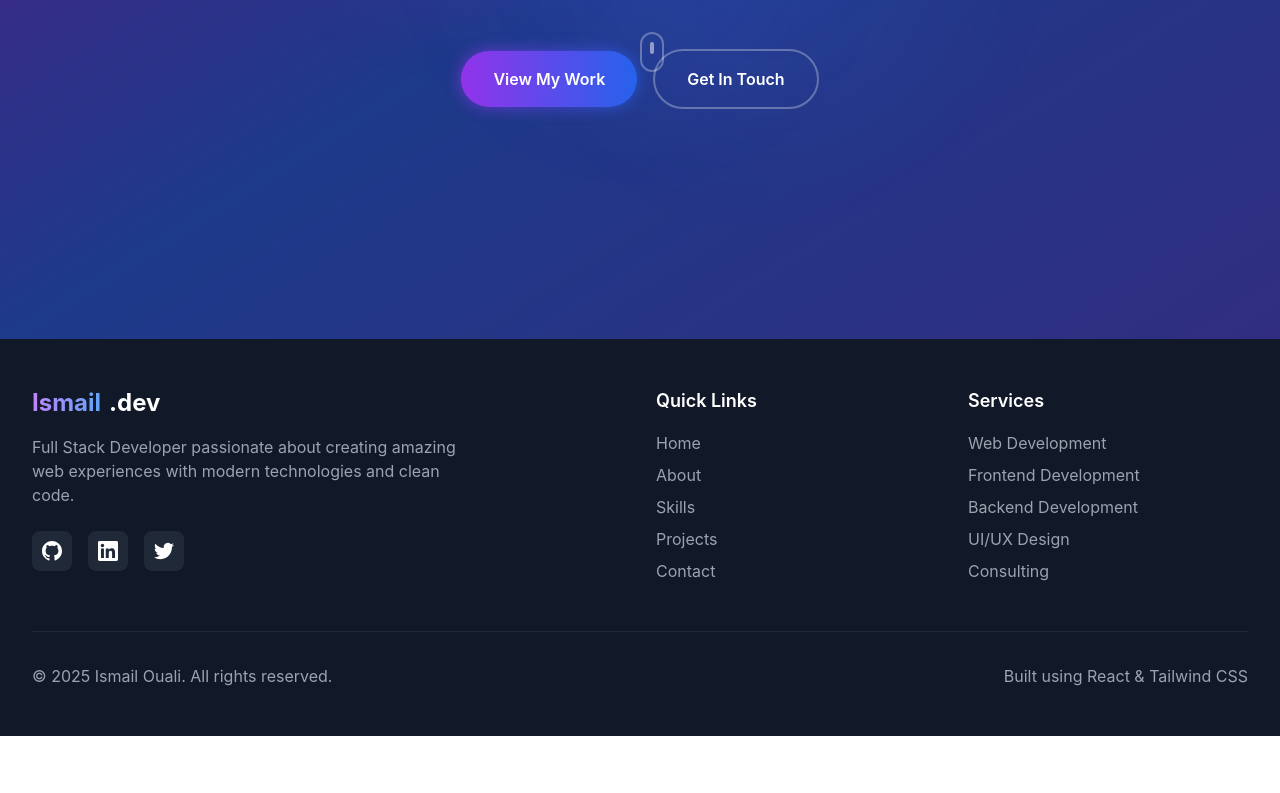
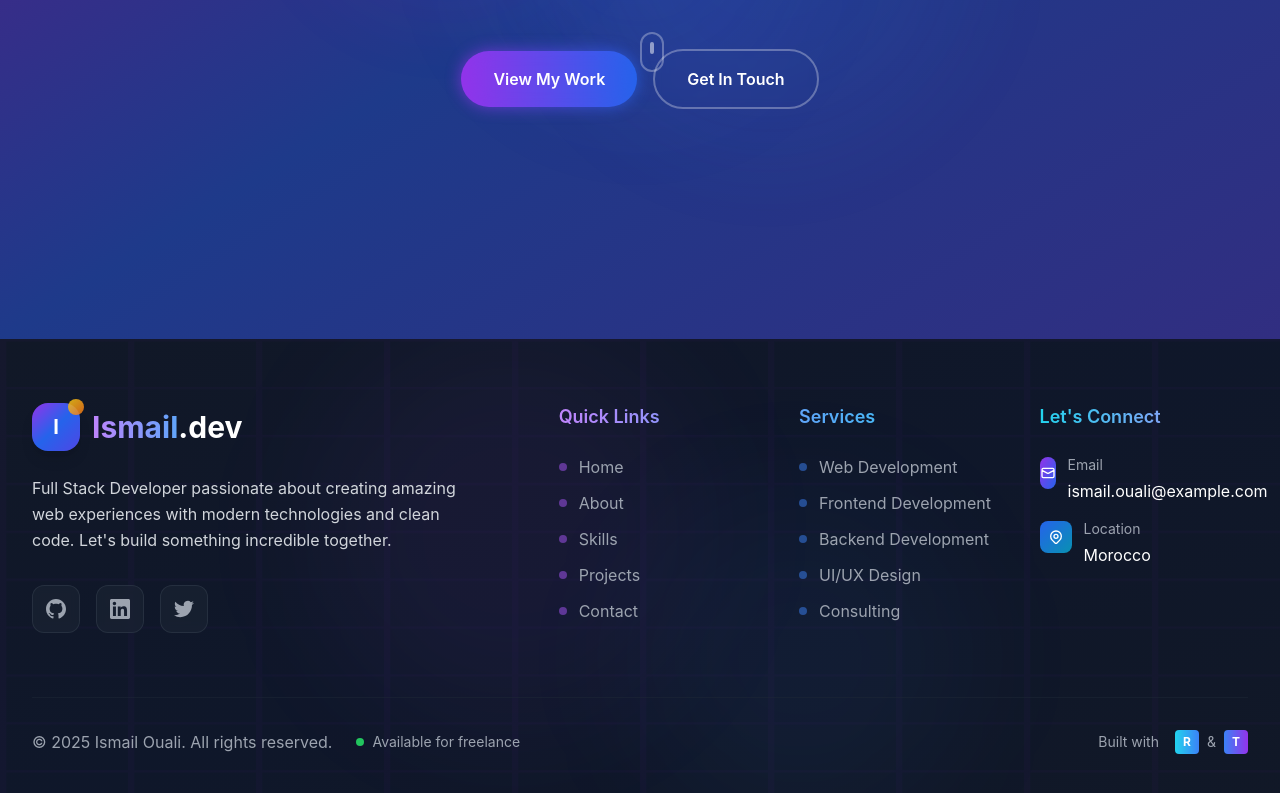
Before and after one commit to IsmailOuali/My-Port, a React (Vite) app: page / in a window 1280 px wide. Shown: the part 461-1254 px from the top of the page. Before the commit the page ends 1197 px from the top, so only its background shows below. Built offline with nearby package versions, Linux system fonts and the light colour scheme.

Commit message:
Update the ContactSection

```diff
--- a/src/assets/components/Footer.tsx
+++ b/src/assets/components/Footer.tsx
@@ -2,84 +2,201 @@ const Footer = () => {
   const currentYear = new Date().getFullYear();
 
   return (
-    <footer className="bg-gray-900 text-white py-12">
+    <footer className="relative bg-gradient-to-br from-gray-900 via-slate-900 to-gray-900 text-white overflow-hidden">
+      {/* Background Elements */}
+      <div className="absolute inset-0">
+        <div className="absolute top-0 left-1/4 w-96 h-96 bg-purple-500/5 rounded-full blur-3xl"></div>
+        <div className="absolute bottom-0 right-1/4 w-80 h-80 bg-blue-500/5 rounded-full blur-3xl"></div>
+      </div>
+
+      {/* Grid Pattern */}
+      <div className="absolute inset-0 opacity-10">
+        <svg className="w-full h-full" viewBox="0 0 100 100" preserveAspectRatio="none">
+          <defs>
+            <pattern id="footer-grid" width="10" height="10" patternUnits="userSpaceOnUse">
+              <path d="M 10 0 L 0 0 0 10" fill="none" stroke="rgba(147, 51, 234, 0.3)" strokeWidth="1"/>
+            </pattern>
+          </defs>
+          <rect width="100" height="100" fill="url(#footer-grid)" />
+        </svg>
+      </div>
+
+      <div className="relative py-16">
         <div className="max-w-7xl mx-auto px-4 sm:px-6 lg:px-8">
-        <div className="grid md:grid-cols-4 gap-8">
-          <div className="md:col-span-2">
-            <div className="flex items-center space-x-2 mb-4">
-              <span className="text-2xl font-bold bg-gradient-to-r from-purple-400 to-blue-400 bg-clip-text text-transparent">
+          <div className="grid lg:grid-cols-12 gap-12">
+            {/* Brand Section */}
+            <div className="lg:col-span-5">
+              <div className="animate-fade-in-up">
+                <div className="flex items-center space-x-3 mb-6">
+                  <div className="relative">
+                    <div className="w-12 h-12 bg-gradient-to-br from-purple-600 via-blue-600 to-indigo-600 rounded-2xl flex items-center justify-center shadow-lg">
+                      <span className="text-white font-bold text-xl">I</span>
+                    </div>
+                    <div className="absolute -top-1 -right-1 w-4 h-4 bg-gradient-to-br from-yellow-400 to-orange-500 rounded-full animate-pulse"></div>
+                  </div>
+                  <div>
+                    <span className="text-3xl font-bold bg-gradient-to-r from-purple-400 to-blue-400 bg-clip-text text-transparent">
                       Ismail
                     </span>
-              <span className="text-2xl font-bold text-white">.dev</span>
+                    <span className="text-3xl font-bold text-white">.dev</span>
                   </div>
-            <p className="text-gray-400 mb-6 max-w-md">
+                </div>
+
+                <p className="text-gray-300 mb-8 max-w-md leading-relaxed">
                   Full Stack Developer passionate about creating amazing web experiences
-              with modern technologies and clean code.
+                  with modern technologies and clean code. Let's build something incredible together.
                 </p>
+
+                {/* Enhanced Social Links */}
                 <div className="flex space-x-4">
-              <a
-                href="https://github.com/IsmailOuali"
-                target="_blank"
-                rel="noopener noreferrer"
-                className="w-10 h-10 bg-gray-800 hover:bg-gradient-to-r hover:from-purple-600 hover:to-blue-600 rounded-lg flex items-center justify-center transition-all duration-300"
-              >
+                  {[
+                    {
+                      href: "https://github.com/IsmailOuali",
+                      icon: (
                         <svg className="w-5 h-5" fill="currentColor" viewBox="0 0 24 24">
                           <path d="M12 0c-6.626 0-12 5.373-12 12 0 5.302 3.438 9.8 8.207 11.387.599.111.793-.261.793-.577v-2.234c-3.338.726-4.033-1.416-4.033-1.416-.546-1.387-1.333-1.756-1.333-1.756-1.089-.745.083-.729.083-.729 1.205.084 1.839 1.237 1.839 1.237 1.07 1.834 2.807 1.304 3.492.997.107-.775.418-1.305.762-1.604-2.665-.305-5.467-1.334-5.467-5.931 0-1.311.469-2.381 1.236-3.221-.124-.303-.535-1.524.117-3.176 0 0 1.008-.322 3.301 1.23.957-.266 1.983-.399 3.003-.404 1.02.005 2.047.138 3.006.404 2.291-1.552 3.297-1.23 3.297-1.23.653 1.653.242 2.874.118 3.176.77.84 1.235 1.911 1.235 3.221 0 4.609-2.807 5.624-5.479 5.921.43.372.823 1.102.823 2.222v3.293c0 .319.192.694.801.576 4.765-1.589 8.199-6.086 8.199-11.386 0-6.627-5.373-12-12-12z"/>
                         </svg>
-              </a>
-              <a
-                href="https://www.linkedin.com/in/ismail-ouali"
-                target="_blank"
-                rel="noopener noreferrer"
-                className="w-10 h-10 bg-gray-800 hover:bg-gradient-to-r hover:from-purple-600 hover:to-blue-600 rounded-lg flex items-center justify-center transition-all duration-300"
-              >
+                      ),
+                      gradient: "from-gray-600 to-gray-800",
+                      hoverColor: "hover:text-gray-300"
+                    },
+                    {
+                      href: "https://www.linkedin.com/in/ismail-ouali",
+                      icon: (
                         <svg className="w-5 h-5" fill="currentColor" viewBox="0 0 24 24">
                           <path d="M20.447 20.452h-3.554v-5.569c0-1.328-.027-3.037-1.852-3.037-1.853 0-2.136 1.445-2.136 2.939v5.667H9.351V9h3.414v1.561h.046c.477-.9 1.637-1.85 3.37-1.85 3.601 0 4.267 2.37 4.267 5.455v6.286zM5.337 7.433c-1.144 0-2.063-.926-2.063-2.065 0-1.138.92-2.063 2.063-2.063 1.14 0 2.064.925 2.064 2.063 0 1.139-.925 2.065-2.064 2.065zm1.782 13.019H3.555V9h3.564v11.452zM22.225 0H1.771C.792 0 0 .774 0 1.729v20.542C0 23.227.792 24 1.771 24h20.451C23.2 24 24 23.227 24 22.271V1.729C24 .774 23.2 0 22.222 0h.003z"/>
                         </svg>
-              </a>
-              <a
-                href="https://twitter.com/ismailouali"
-                target="_blank"
-                rel="noopener noreferrer"
-                className="w-10 h-10 bg-gray-800 hover:bg-gradient-to-r hover:from-purple-600 hover:to-blue-600 rounded-lg flex items-center justify-center transition-all duration-300"
-              >
+                      ),
+                      gradient: "from-blue-600 to-blue-800",
+                      hoverColor: "hover:text-blue-300"
+                    },
+                    {
+                      href: "https://twitter.com/ismailouali",
+                      icon: (
                         <svg className="w-5 h-5" fill="currentColor" viewBox="0 0 24 24">
                           <path d="M23.953 4.57a10 10 0 01-2.825.775 4.958 4.958 0 002.163-2.723c-.951.555-2.005.959-3.127 1.184a4.92 4.92 0 00-8.384 4.482C7.69 8.095 4.067 6.13 1.64 3.162a4.822 4.822 0 00-.666 2.475c0 1.71.87 3.213 2.188 4.096a4.904 4.904 0 01-2.228-.616v.06a4.923 4.923 0 003.946 4.827 4.996 4.996 0 01-2.212.085 4.936 4.936 0 004.604 3.417 9.867 9.867 0 01-6.102 2.105c-.39 0-.779-.023-1.17-.067a13.995 13.995 0 007.557 2.209c9.053 0 13.998-7.496 13.998-13.985 0-.21 0-.42-.015-.63A9.935 9.935 0 0024 4.59z"/>
                         </svg>
+                      ),
+                      gradient: "from-sky-500 to-blue-600",
+                      hoverColor: "hover:text-sky-300"
+                    }
+                  ].map((social, index) => (
+                    <a
+                      key={index}
+                      href={social.href}
+                      target="_blank"
+                      rel="noopener noreferrer"
+                      className="group relative w-12 h-12 bg-gray-800/50 backdrop-blur-sm border border-gray-700/50 rounded-xl flex items-center justify-center hover:scale-110 transition-all duration-300"
+                    >
+                      <span className={`text-gray-400 group-hover:text-white transition-colors duration-300 relative z-10`}>
+                        {social.icon}
+                      </span>
+                      <div className={`absolute inset-0 bg-gradient-to-br ${social.gradient} rounded-xl opacity-0 group-hover:opacity-100 transition-opacity duration-300`}></div>
                     </a>
+                  ))}
+                </div>
               </div>
             </div>
 
-          <div>
-            <h3 className="text-lg font-semibold mb-4">Quick Links</h3>
-            <ul className="space-y-2">
-              <li><a href="/" className="text-gray-400 hover:text-white transition-colors duration-300">Home</a></li>
-              <li><a href="/about" className="text-gray-400 hover:text-white transition-colors duration-300">About</a></li>
-              <li><a href="/skills" className="text-gray-400 hover:text-white transition-colors duration-300">Skills</a></li>
-              <li><a href="/projects" className="text-gray-400 hover:text-white transition-colors duration-300">Projects</a></li>
-              <li><a href="/contact" className="text-gray-400 hover:text-white transition-colors duration-300">Contact</a></li>
+            {/* Navigation Links */}
+            <div className="lg:col-span-7 grid md:grid-cols-3 gap-8">
+              {/* Quick Links */}
+              <div className="animate-fade-in-up" style={{ animationDelay: '100ms' }}>
+                <h3 className="text-lg font-semibold mb-6 bg-gradient-to-r from-purple-400 to-blue-400 bg-clip-text text-transparent">
+                  Quick Links
+                </h3>
+                <ul className="space-y-3">
+                  {['Home', 'About', 'Skills', 'Projects', 'Contact'].map((item, index) => (
+                    <li key={item}>
+                      <a
+                        href={item === 'Home' ? '/' : `/${item.toLowerCase()}`}
+                        className="group flex items-center text-gray-400 hover:text-white transition-colors duration-300"
+                      >
+                        <div className="w-2 h-2 bg-purple-500/50 rounded-full mr-3 group-hover:bg-purple-400 transition-colors duration-300"></div>
+                        {item}
+                      </a>
+                    </li>
+                  ))}
                 </ul>
               </div>
 
+              {/* Services */}
+              <div className="animate-fade-in-up" style={{ animationDelay: '200ms' }}>
+                <h3 className="text-lg font-semibold mb-6 bg-gradient-to-r from-blue-400 to-cyan-400 bg-clip-text text-transparent">
+                  Services
+                </h3>
+                <ul className="space-y-3">
+                  {['Web Development', 'Frontend Development', 'Backend Development', 'UI/UX Design', 'Consulting'].map((service, index) => (
+                    <li key={service} className="group flex items-center text-gray-400 hover:text-white transition-colors duration-300 cursor-default">
+                      <div className="w-2 h-2 bg-blue-500/50 rounded-full mr-3 group-hover:bg-blue-400 transition-colors duration-300"></div>
+                      {service}
+                    </li>
+                  ))}
+                </ul>
+              </div>
+
+              {/* Contact Info */}
+              <div className="animate-fade-in-up" style={{ animationDelay: '300ms' }}>
+                <h3 className="text-lg font-semibold mb-6 bg-gradient-to-r from-cyan-400 to-purple-400 bg-clip-text text-transparent">
+                  Let's Connect
+                </h3>
+                <div className="space-y-4">
+                  <div className="flex items-start space-x-3">
+                    <div className="w-8 h-8 bg-gradient-to-br from-purple-600 to-blue-600 rounded-lg flex items-center justify-center mt-0.5">
+                      <svg className="w-4 h-4 text-white" fill="none" stroke="currentColor" viewBox="0 0 24 24">
+                        <path strokeLinecap="round" strokeLinejoin="round" strokeWidth={2} d="M3 8l7.89 4.26a2 2 0 002.22 0L21 8M5 19h14a2 2 0 002-2V7a2 2 0 00-2-2H5a2 2 0 00-2 2v10a2 2 0 002 2z" />
+                      </svg>
+                    </div>
                     <div>
-            <h3 className="text-lg font-semibold mb-4">Services</h3>
-            <ul className="space-y-2 text-gray-400">
-              <li>Web Development</li>
-              <li>Frontend Development</li>
-              <li>Backend Development</li>
-              <li>UI/UX Design</li>
-              <li>Consulting</li>
-            </ul>
+                      <p className="text-sm text-gray-400 mb-1">Email</p>
+                      <p className="text-white">ismail.ouali@example.com</p>
                     </div>
                   </div>
 
-        <div className="border-t border-gray-800 mt-12 pt-8 flex flex-col md:flex-row justify-between items-center">
+                  <div className="flex items-start space-x-3">
+                    <div className="w-8 h-8 bg-gradient-to-br from-blue-600 to-cyan-600 rounded-lg flex items-center justify-center mt-0.5">
+                      <svg className="w-4 h-4 text-white" fill="none" stroke="currentColor" viewBox="0 0 24 24">
+                        <path strokeLinecap="round" strokeLinejoin="round" strokeWidth={2} d="M17.657 16.657L13.414 20.9a1.998 1.998 0 01-2.827 0l-4.244-4.243a8 8 0 1111.314 0z" />
+                        <path strokeLinecap="round" strokeLinejoin="round" strokeWidth={2} d="M15 11a3 3 0 11-6 0 3 3 0 016 0z" />
+                      </svg>
+                    </div>
+                    <div>
+                      <p className="text-sm text-gray-400 mb-1">Location</p>
+                      <p className="text-white">Morocco</p>
+                    </div>
+                  </div>
+                </div>
+              </div>
+            </div>
+          </div>
+
+          {/* Bottom Section */}
+          <div className="border-t border-gray-800/50 mt-16 pt-8">
+            <div className="flex flex-col md:flex-row justify-between items-center space-y-4 md:space-y-0">
+              <div className="flex items-center space-x-6">
                 <p className="text-gray-400">
                   &copy; {currentYear} Ismail Ouali. All rights reserved.
                 </p>
-          <p className="text-gray-400 mt-4 md:mt-0">
-            Built using React & Tailwind CSS
-          </p>
+                <div className="hidden md:flex items-center space-x-2">
+                  <div className="w-2 h-2 bg-green-500 rounded-full animate-pulse"></div>
+                  <span className="text-sm text-gray-400">Available for freelance</span>
+                </div>
+              </div>
+
+              <div className="flex items-center space-x-4">
+                <span className="text-gray-400 text-sm">Built with</span>
+                <div className="flex items-center space-x-2">
+                  <div className="w-6 h-6 bg-gradient-to-r from-cyan-400 to-blue-500 rounded flex items-center justify-center">
+                    <span className="text-white text-xs font-bold">R</span>
+                  </div>
+                  <span className="text-gray-400 text-sm">&</span>
+                  <div className="w-6 h-6 bg-gradient-to-r from-blue-500 to-purple-600 rounded flex items-center justify-center">
+                    <span className="text-white text-xs font-bold">T</span>
+                  </div>
+                </div>
+              </div>
+            </div>
+          </div>
         </div>
       </div>
     </footer>
```
Lines whose indentation alone changed are shown as unchanged.
